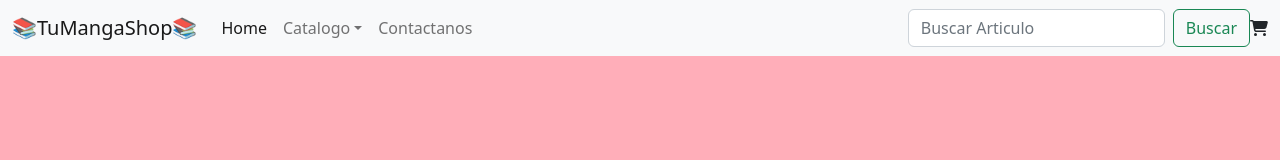
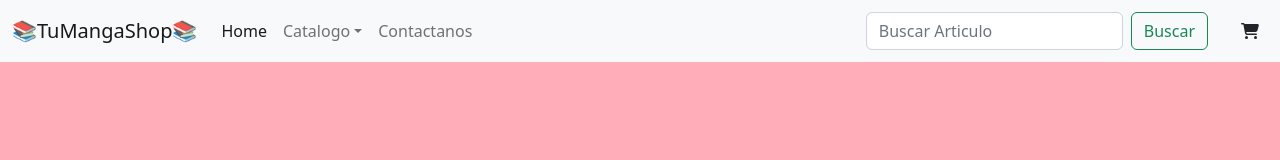
Before and after one commit to TsukiHyaku/React-Final, a React (Create React App) app: page / in a window 1280 px wide. Shown: the top 160 px of the page. Built offline with nearby package versions, Linux system fonts and the light colour scheme.

Commit message:
Navbar completo maquetado

```diff
--- /dev/null
+++ b/src/components/Navbar/NavBar.css
@@ -0,0 +1,3 @@
+.carrito{
+    margin-left: 2rem;
+}
--- a/src/components/Navbar/NavBar.jsx
+++ b/src/components/Navbar/NavBar.jsx
@@ -39,8 +39,9 @@ function NavBar() {
         <button className="btn btn-outline-success" type="submit">Buscar</button>
       </form>
     </div>
-    <FontAwesomeIcon  icon={faCartShopping} />
+
   </div>
+  <FontAwesomeIcon   icon={faCartShopping}  className="m-2 btn" />
 </nav>
   )
 }
```
